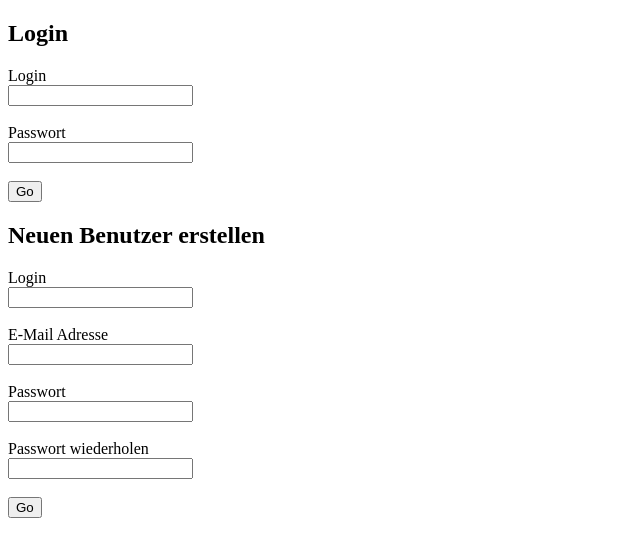
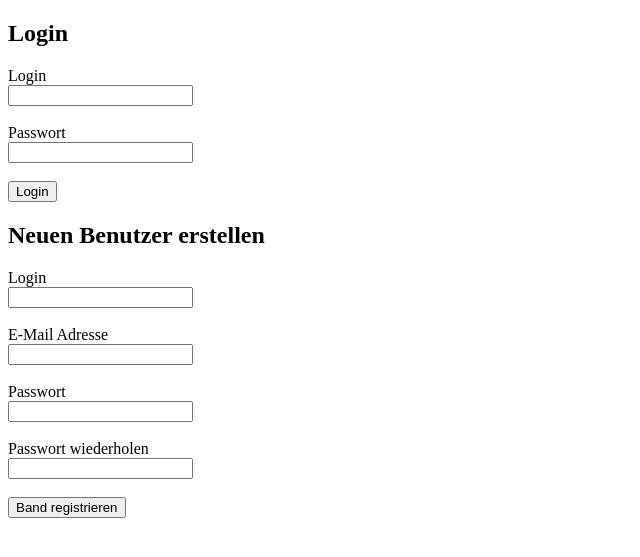
Before and after one commit to dennisausbremen/tunefish, a Flask app: page /bands/ in a window 1280 px wide. Shown: the top 557 px of the page, without its empty margins (0-640 px from the left). Run offline with Flask 2, Linux system fonts and the light colour scheme.

Commit message:
Update labels of input#submit

```diff
--- a/server/templates/bands/login.html
+++ b/server/templates/bands/login.html
@@ -1,7 +1,8 @@
 {% extends "layout.html" %}
 
 {% macro show_errors(field) %}
-    {{ field.label }}<br/> {{ field(size=20) }}<br/>
+    {{ field.label }}<br/>
+    {{ field(size=20) }}<br/>
 
 {% for error in field.errors %}
 <span style="color: red;">{{error}}</span><br/>
@@ -15,7 +16,7 @@
     {{ loginForm.csrf_token }}
     {{ show_errors(loginForm.login) }}
     {{ show_errors(loginForm.password) }}
-    <input type="submit" value="Go">
+    <input type="submit" value="Login">
 </form>
 
 <h2>Neuen Benutzer erstellen</h2>
@@ -26,6 +27,6 @@
     {{ show_errors(registerForm.email) }}
     {{ show_errors(registerForm.password) }}
     {{ show_errors(registerForm.confirm) }}
-    <input type="submit" value="Go">
+    <input type="submit" value="Band registrieren">
 </form>
 {% endblock %}
```
